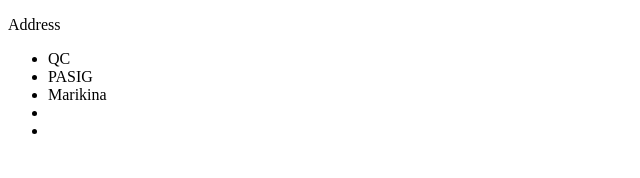
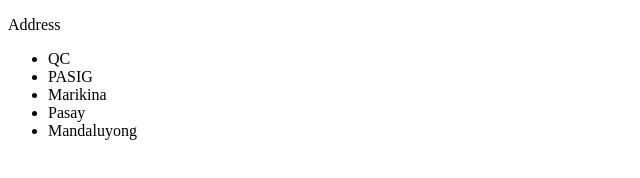
Before and after one commit to cantagoerick/newGitproject, a plain HTML site: page index2.html in a window 1280 px wide. Shown: the whole page, without its empty margins (0-640 px from the left). Drawn offline with Linux system fonts and the light colour scheme.

Commit message:
added more addreses in index2

```diff
--- a/index2.html
+++ b/index2.html
@@ -13,8 +13,8 @@
 		<li>QC</li>
 		<li>PASIG</li>
 		<li>Marikina</li>
-		<li></li>
-		<li></li>
+		<li>Pasay</li>
+		<li>Mandaluyong</li>
 	</ul>
 </div>
 </body>
```
